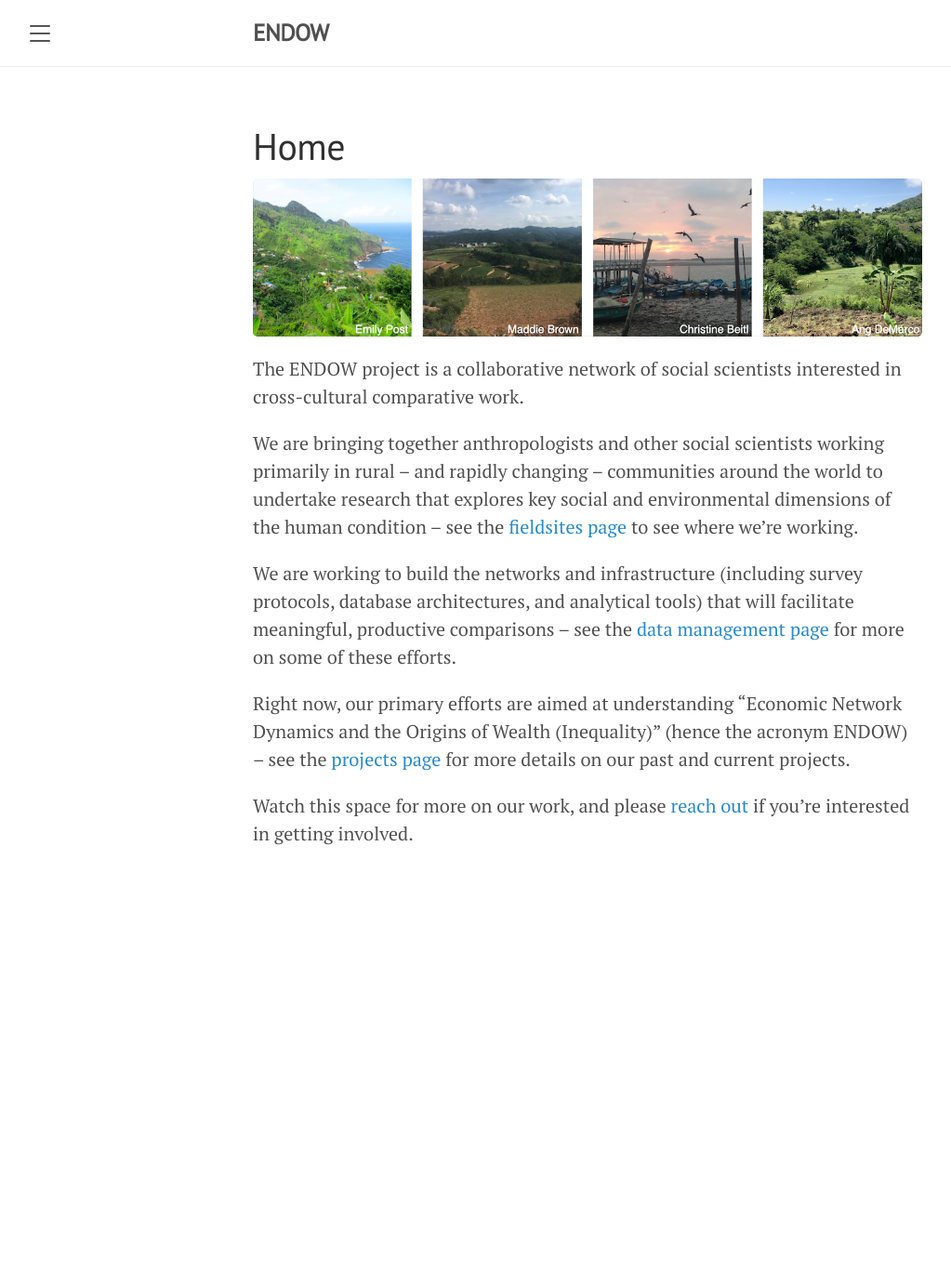
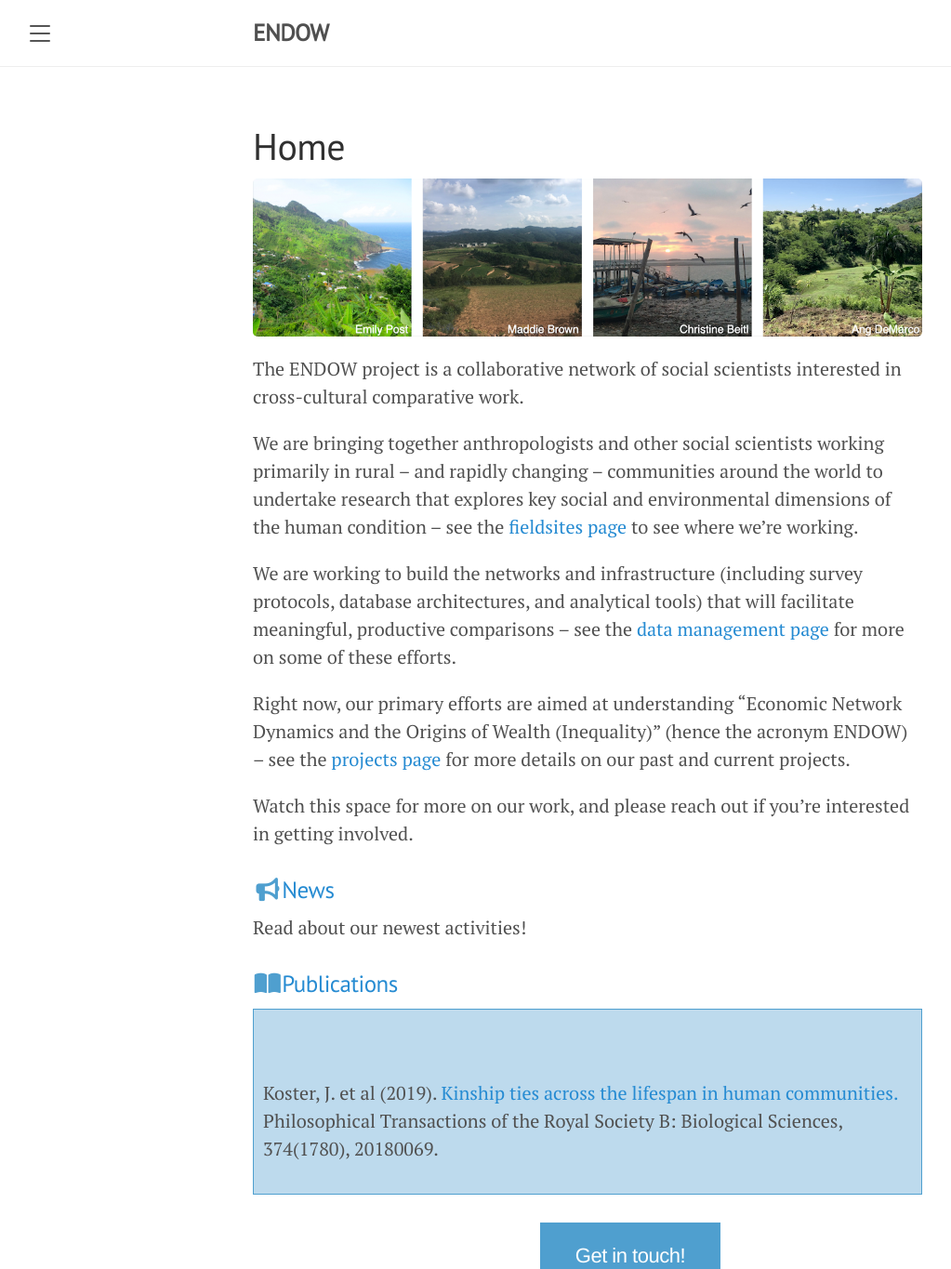
Before and after one commit to endowproject/endowproject.github.io, a Jekyll site: the page built from index.md, in a window 1280 px wide. Shown: the whole page at 93% size, without its empty margins (8-1031 px from the left). Built offline with Jekyll 4.4.1, drawn with Linux system fonts in a browser that asks for light colours; nearby versions of some CDN libraries; before the commit the page ends 992 px from its top, so only the background shows below that.

Commit message:
Add lokal Page and adjustments in Homepage

```diff
--- /dev/null
+++ b/Gemfile
@@ -0,0 +1,5 @@
+source "https://rubygems.org"
+gemspec
+gem 'jekyll-seo-tag'
+gem 'jekyll-sitemap'
+gem 'github-pages', group: :jekyll_plugins
--- a/_includes/sidebar.html
+++ b/_includes/sidebar.html
@@ -35,6 +35,7 @@
   </nav>
 
   <div class="sidebar-item" style="display: inline-block;">
+	<p style="text-align: center;margin-bottom: 0;"><img src="https://endowproject.github.io/public/img/envelope-regular.svg" style="display: inline-block;vertical-align: middle;margin-right: 1em;padding-top: 1em"><a href="mailto:endowproject@gmail.com">endowproject@gmail.com</a></p>
     <p style="text-align: center;margin-bottom: 0;"><img src="https://endowproject.github.io/public/img/github.svg" style="display: inline-block;vertical-align: middle;margin-right: 1em;padding-top: 1em"><a href="https://github.com/endowproject">github.com/endowproject</a></p>
     <p style="text-align: center;margin-top: 0;"><img src="https://endowproject.github.io/public/img/twitter.svg" style="display: inline-block;vertical-align: middle;margin-right: 1em;padding-top: 1em"><a href="https://twitter.com/endowproject">twitter.com/endowproject</a></p>
     <p style="position: fixed;bottom: 1em;">
--- a/index.md
+++ b/index.md
@@ -2,7 +2,6 @@
 layout: page
 title: "Home"
 ---
-
 ![](public/sites.png)
 
 The ENDOW project is a collaborative network of social scientists interested in cross-cultural comparative work.
@@ -13,4 +12,78 @@ We are working to build the networks and infrastructure (including survey protoc
 
 Right now, our primary efforts are aimed at understanding "Economic Network Dynamics and the Origins of Wealth (Inequality)" (hence the acronym ENDOW) -- see the [projects page](https://endowproject.github.io/projects/) for more details on our past and current projects.
 
-Watch this space for more on our work, and please [reach out](mailto:endowproject@gmail.com) if you're interested in getting involved.
+Watch this space for more on our work, and please reach out if you're interested in getting involved.
+
+<html>
+<head>
+<script src="https://kit.fontawesome.com/b470434d8b.js"></script>
+<link href="public/css/2-vertical.css" rel="stylesheet">
+<style>
+.button {
+  border: none;
+  color: white;
+  padding: 20px 36px;
+  text-align: center;
+  text-decoration: none;
+  display: inline-block;
+  font-size: 22px;
+  font-family: Helvetica;
+  position: absolute;
+  left: 46%;
+  margin-right: -54%;
+  transition-duration: 0.4s;
+  cursor: pointer;
+}
+
+.button1 {
+  background-color: #4F9FCF;;
+  color: white;
+  border: 2px solid #4F9FCF;
+}
+
+.button1:hover {
+  background-color: white;
+  color: #4F9FCF;
+}
+
+</style>
+</head>
+<body>
+
+<section>
+	<div class="features">
+		<article>
+			<div class="content">
+				<h3><i class="fas fa-bullhorn fa-fw" style="color:#4F9FCF;"></i><a href="{{ 'news' | absolute_url }}">News</a></h3>
+				<p>Read about our newest activities!</p>
+			</div>
+		</article>
+	</div>
+</section>
+
+<h3><i class="fas fa-book-open fa-fw" style="color:#4F9FCF;"></i><a href="{{ 'publications' | absolute_url }}">Publications</a></h3>
+<div class="v-wrap"><div class="v-move">
+	<div class="v-slide">
+		<p>
+		  Barnes, M. L. et al (2020). <a href= "https://doi.org/10.1038/s41558-020-0871-4">Social determinants of adaptive and transformative responses to climate change. </a> Nature Climate Change, 1–6.
+		</p>
+	</div>
+	<div class="v-slide">
+		<p>
+		  Koster, J. et al (2019). <a href= "https://royalsocietypublishing.org/doi/full/10.1098/rstb.2018.0069">Kinship ties across the lifespan in human communities. </a> Philosophical Transactions of the Royal Society B: Biological Sciences, 374(1780), 20180069.
+		</p>
+	</div>
+	<div class="v-slide">
+		<p>
+		  Power, E. A., & Ready, E. (2019). <a href= "https://doi.org/10.1098/rstb.2018.0070">Cooperation beyond consanguinity: Post-marital residence, delineations of kin and social support among South Indian Tamils. </a> Philosophical Transactions of the Royal Society B: Biological Sciences, 374(1780), 20180070.
+		</p>
+	</div>
+</div></div>
+
+<div class = "content">
+	<ul class="actions">
+        <h3><a href="mailto:endowproject@gmail.com" target = "_blank" class="button button1">Get in touch!</a></h3>
+	</ul>
+</div>
+</body>
+</html>
--- /dev/null
+++ b/public/css/2-vertical.css
@@ -0,0 +1,45 @@
+/* SAME DIMENSION FOR CONTAINER + SLIDES */
+.v-wrap, .v-slide {
+  box-sizing: border-box;
+  width: 100%;
+  height: 200px;
+}
+
+/* OUTER CONTAINER */
+.v-wrap {
+  background: #bddaed;
+  border: 1px solid #4F9FCF;
+  overflow: hidden; /* Hide scrollbars */
+}
+
+/* MIDDLE WRAPPER */
+.v-move {
+  position: relative;
+  bottom: 0%;
+}
+
+/* SLIDES */
+.v-slide { padding: 10px; }
+
+/* SLIDE ANIMATION MAGIC */
+@keyframes slidev {
+  /* Will use keyframes to shift the 5 slides *
+  0% { bottom: 0; }
+  20% { bottom: 100%; }
+  40% { bottom: 200%; }
+  60% { bottom: 300%; }
+  80% { bottom: 400%; }
+  100% { right: 0; }
+
+  /* BUT the above will be non-stop */
+  /* We want short pauses between each slide, so... */
+  0% { bottom: 0; }
+  15% { bottom: 0; }
+  20% { bottom: 100%; }
+  35% { bottom: 100%; }
+  40% { bottom: 200%; }
+  55% { bottom: 200%; }
+  100% { bottom: 0; }
+}
+.v-move { animation: slidev linear 25s infinite; }
+.v-move:hover { animation-play-state: paused; }
```
Also changed, not shown: publications.md (+1 -3 lines), Gemfile.lock (added), jekyll.theme.gemspec (added), public/img/envelope-regular.svg (added).
